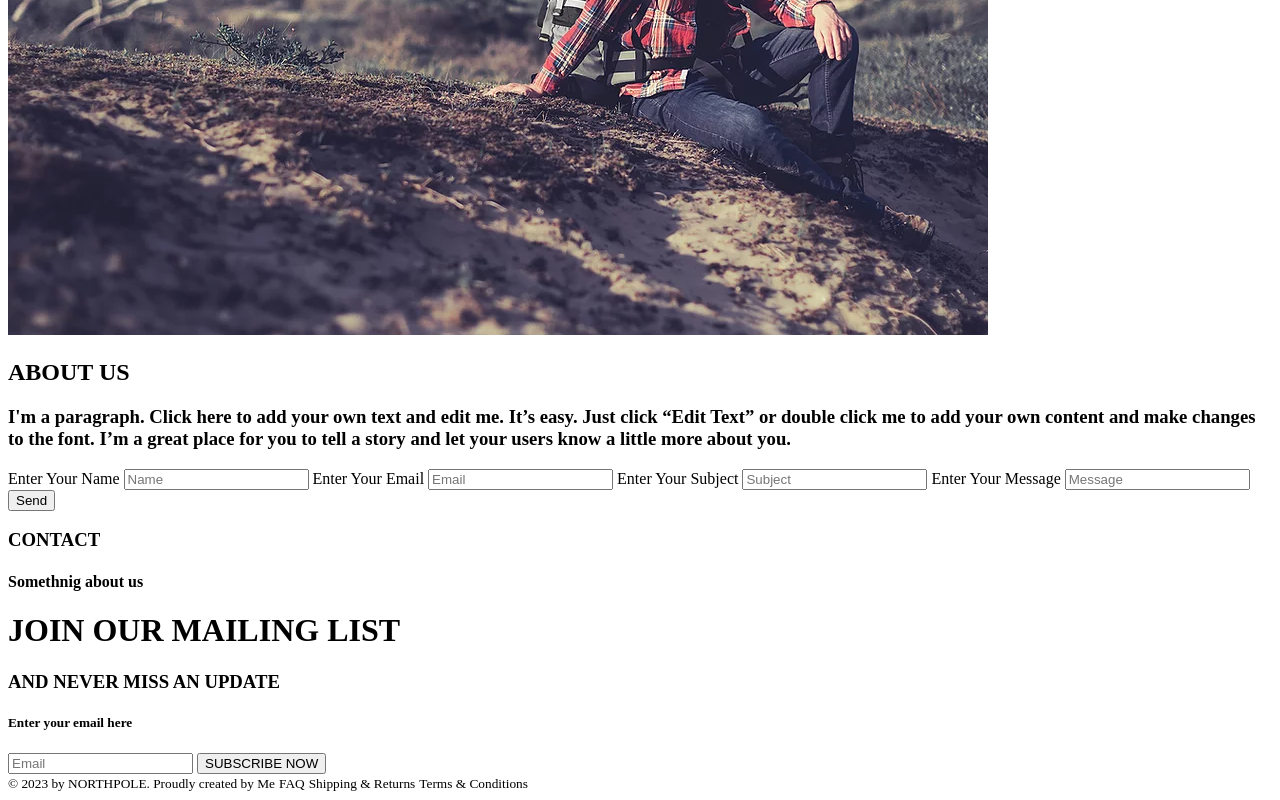
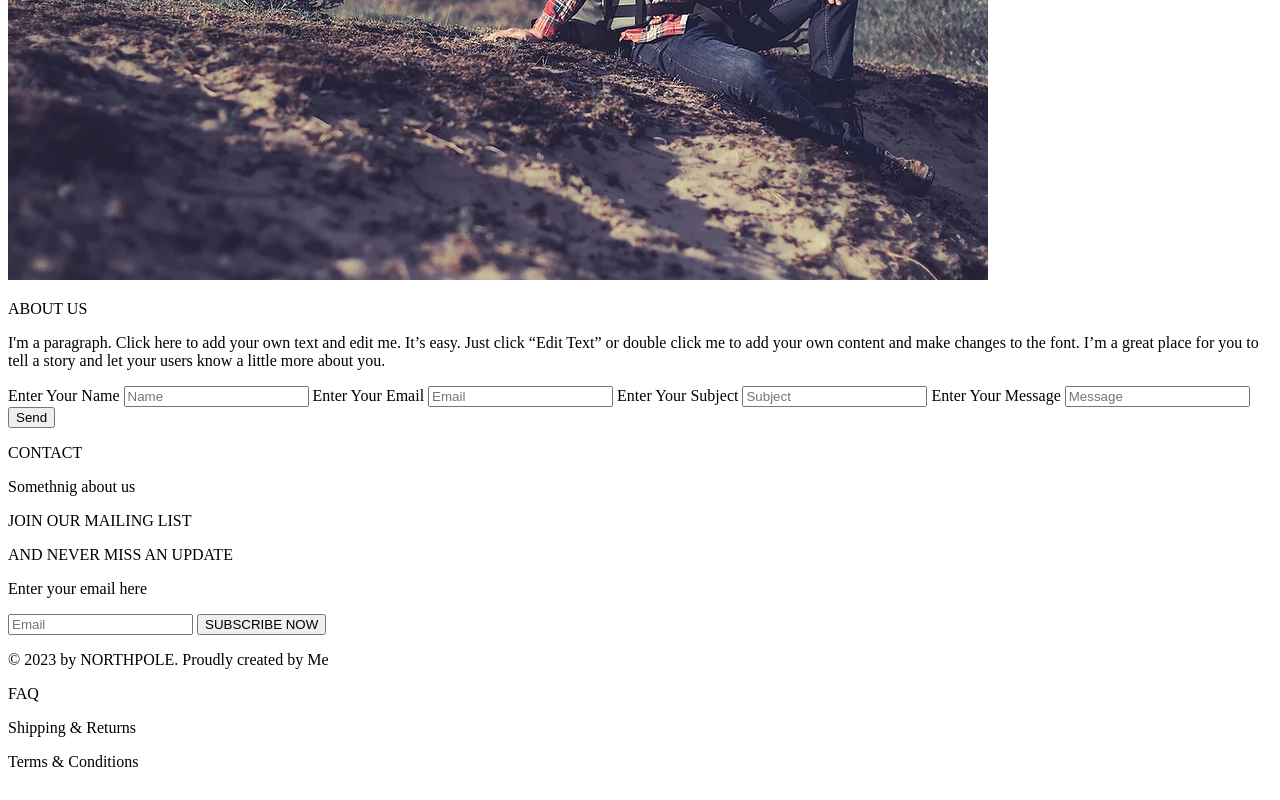
Before and after one commit to Dobruan/html, a plain HTML site: page index.html in a window 1280 px wide. Shown: the part 3400-4200 px from the top of the page. Drawn offline with Linux system fonts and the light colour scheme.

Commit message:
change tha tags small to p

```diff
--- a/index.html
+++ b/index.html
@@ -23,29 +23,29 @@
         </div>
         <div>
             <div>
-                <h2>NOW ON SALE</h2>
-                <h3>UP TO 50% OFF</h3>
+                <p>NOW ON SALE</p>
+                <p>UP TO 50% OFF</p>
             </div>
             <div>
                 <div>
                     <img src="img/6_canvasbackpack.webp" alt="A Canvas backpack">
-                    <h4>Canvas backpack</h4>
+                    <p>Canvas backpack</p>
                 </div>
                 <div>
                     <img src="img/7_technicalpack.webp" alt="A technical pack">
-                    <h4>Technical pack</h4>
+                    <p>Technical pack</p>
                 </div>
                 <div>
                     <img src="img/8_travelpack.webp" alt="A travel pack">
-                    <h4>Travel pack</h4>
+                    <p>Travel pack</p>
                 </div>
             </div>
         </div>
         <div>
             <div><img src="img/9_traveler.webp" alt="A traveler"></div>
             <div>
-                <h2>ABOUT US</h2>
-                <h3>I'm a paragraph. Click here to add your own text and edit me. It’s easy. Just click “Edit Text” or double click me to add your own content and make changes to the font. I’m a great place for you to tell a story and let your users know a little more about you.</h3>
+                <p>ABOUT US</p>
+                <p>I'm a paragraph. Click here to add your own text and edit me. It’s easy. Just click “Edit Text” or double click me to add your own content and make changes to the font. I’m a great place for you to tell a story and let your users know a little more about you.</p>
             </div>
         </div>
         <!-- Form and contsct info block start-->
@@ -68,28 +68,26 @@
                 </form>
             </div>
             <div>
-                <h3>CONTACT</h3>
-                <h4>
-                    Somethnig about us
-                </h4>
+                <p>CONTACT</p>
+                <p>Somethnig about us</p>
             </div>
         </div>
         <!-- Form and contsct info block end-->
         <!-- Subscription block start-->
         <div>
-            <h1>JOIN OUR MAILING LIST</h1>
-            <h3>AND NEVER MISS AN UPDATE</h3>
-            <h5>Enter your email here</h5>
+            <p>JOIN OUR MAILING LIST</p>
+            <p>AND NEVER MISS AN UPDATE</p>
+            <p>Enter your email here</p>
             <input type="email" placeholder="Email" required>
             <button type="submit">SUBSCRIBE NOW</button>
         </div>
         <!-- Subscription block end-->
     </main>
     <footer>
-        <small>© 2023 by NORTHPOLE. Proudly created by Me</small>
-        <small>FAQ</small>
-        <small>Shipping & Returns</small>
-        <small>Terms & Conditions</small>
+        <p>© 2023 by NORTHPOLE. Proudly created by Me</p>
+        <p>FAQ</p>
+        <p>Shipping & Returns</p>
+        <p>Terms & Conditions</p>
     </footer>
 </body>
 </html>
```
